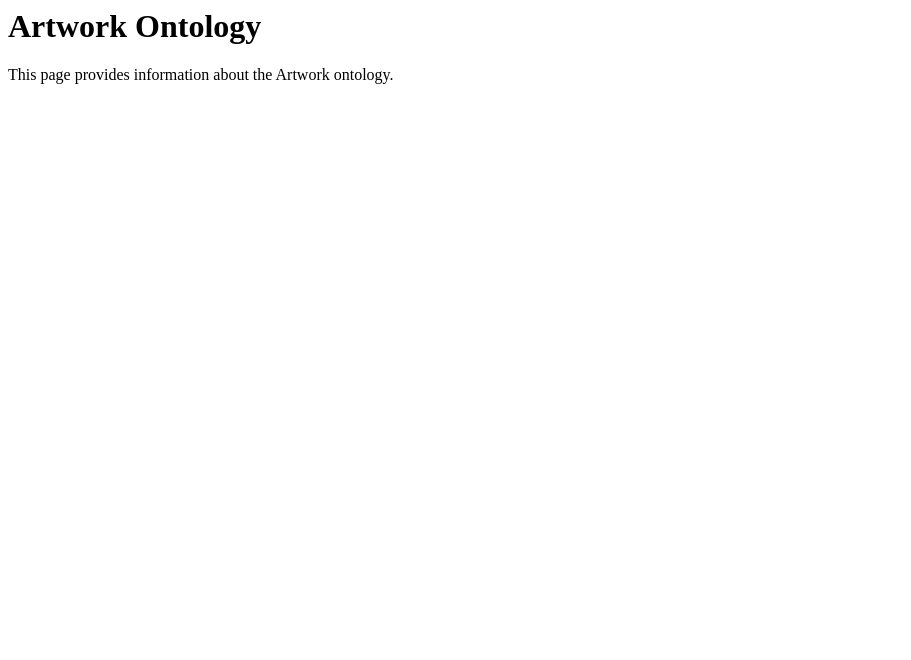
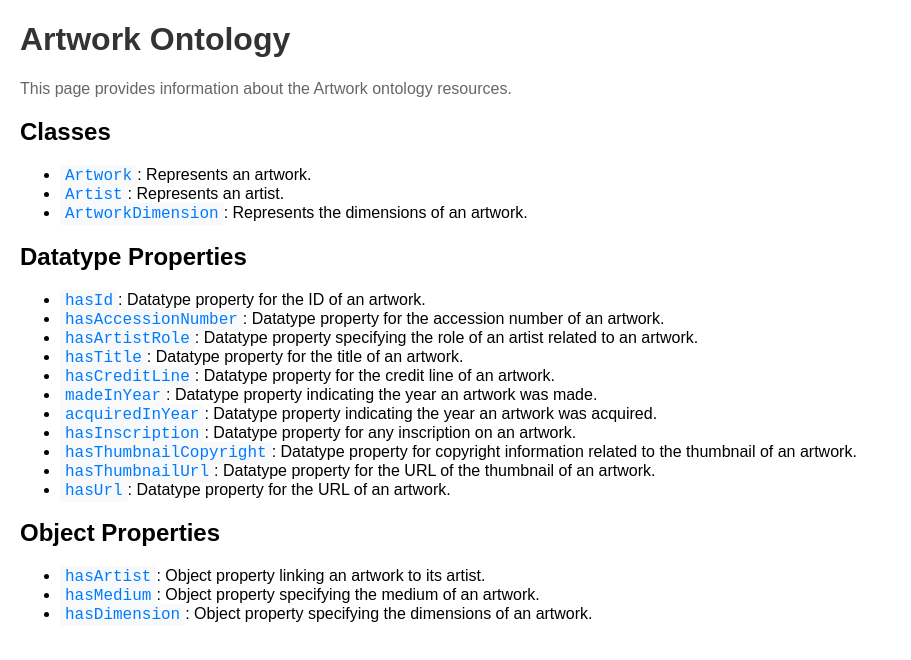
Before and after one commit to Soum2111/soum2111.github.io, a plain HTML site: page index.html in a window 1280 px wide. Shown: the whole page, without its empty margins (0-911 px from the left). Drawn offline with Linux system fonts and the light colour scheme.

Commit message:
Update index.html

```diff
--- a/index.html
+++ b/index.html
@@ -1,10 +1,63 @@
-<html>
+<!DOCTYPE html>
+<html lang="en">
 <head>
+    <meta charset="UTF-8">
+    <meta name="viewport" content="width=device-width, initial-scale=1.0">
     <title>Artwork Ontology</title>
+    <style>
+        body {
+            font-family: Arial, sans-serif;
+            margin: 20px;
+        }
+
+        h1 {
+            color: #333;
+        }
+
+        p {
+            color: #666;
+        }
+
+        code {
+            font-family: "Courier New", monospace;
+            color: #007BFF;
+            background-color: #f8f9fa;
+            padding: 2px 5px;
+            border-radius: 4px;
+        }
+    </style>
 </head>
 <body>
     <h1>Artwork Ontology</h1>
-    <p>This page provides information about the Artwork ontology.</p>
-    <!-- The Artwork ontology is used to describe artworks of the Tate Museum -->
+    <p>This page provides information about the Artwork ontology resources.</p>
+
+    <h2>Classes</h2>
+    <ul>
+        <li><code>Artwork</code>: Represents an artwork.</li>
+        <li><code>Artist</code>: Represents an artist.</li>
+        <li><code>ArtworkDimension</code>: Represents the dimensions of an artwork.</li>
+    </ul>
+
+    <h2>Datatype Properties</h2>
+    <ul>
+        <li><code>hasId</code>: Datatype property for the ID of an artwork.</li>
+        <li><code>hasAccessionNumber</code>: Datatype property for the accession number of an artwork.</li>
+        <li><code>hasArtistRole</code>: Datatype property specifying the role of an artist related to an artwork.</li>
+        <li><code>hasTitle</code>: Datatype property for the title of an artwork.</li>
+        <li><code>hasCreditLine</code>: Datatype property for the credit line of an artwork.</li>
+        <li><code>madeInYear</code>: Datatype property indicating the year an artwork was made.</li>
+        <li><code>acquiredInYear</code>: Datatype property indicating the year an artwork was acquired.</li>
+        <li><code>hasInscription</code>: Datatype property for any inscription on an artwork.</li>
+        <li><code>hasThumbnailCopyright</code>: Datatype property for copyright information related to the thumbnail of an artwork.</li>
+        <li><code>hasThumbnailUrl</code>: Datatype property for the URL of the thumbnail of an artwork.</li>
+        <li><code>hasUrl</code>: Datatype property for the URL of an artwork.</li>
+    </ul>
+
+    <h2>Object Properties</h2>
+    <ul>
+        <li><code>hasArtist</code>: Object property linking an artwork to its artist.</li>
+        <li><code>hasMedium</code>: Object property specifying the medium of an artwork.</li>
+        <li><code>hasDimension</code>: Object property specifying the dimensions of an artwork.</li>
+    </ul>
 </body>
 </html>
```
